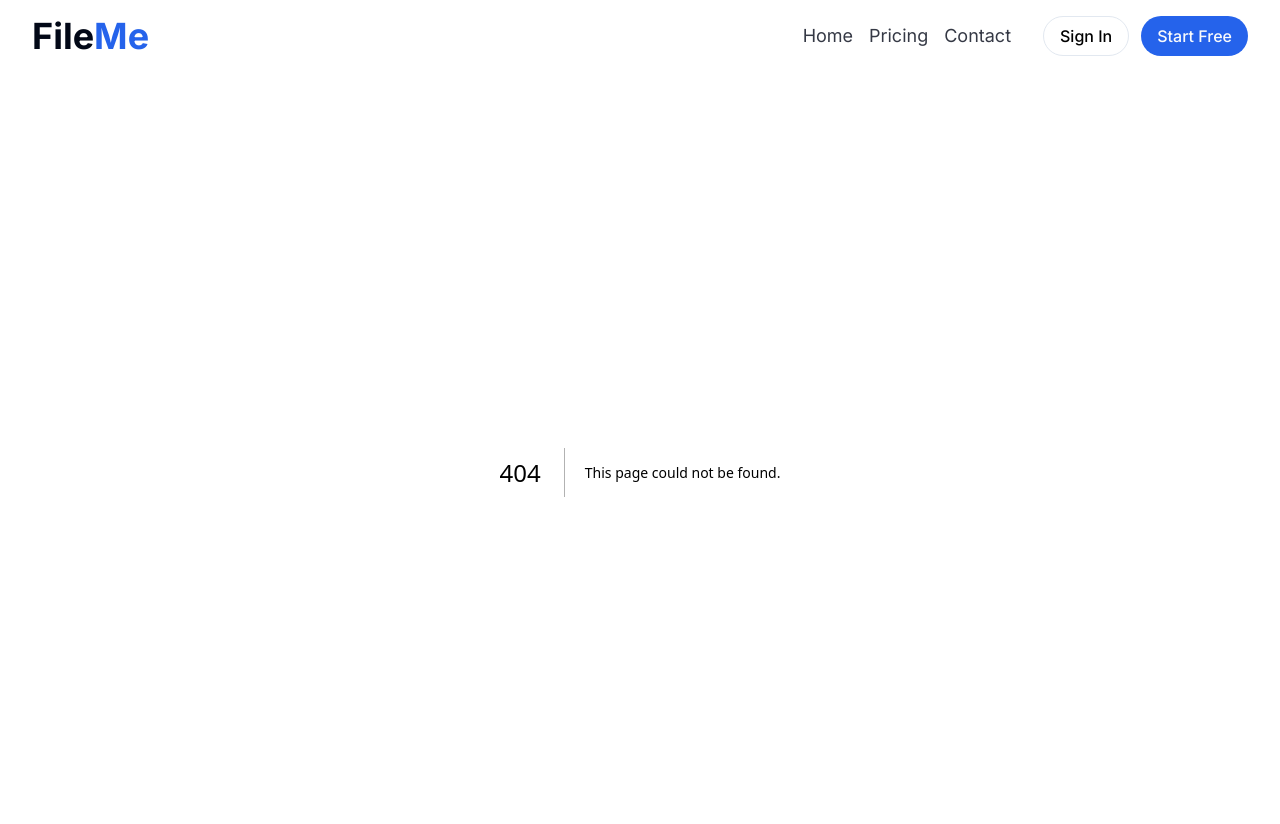
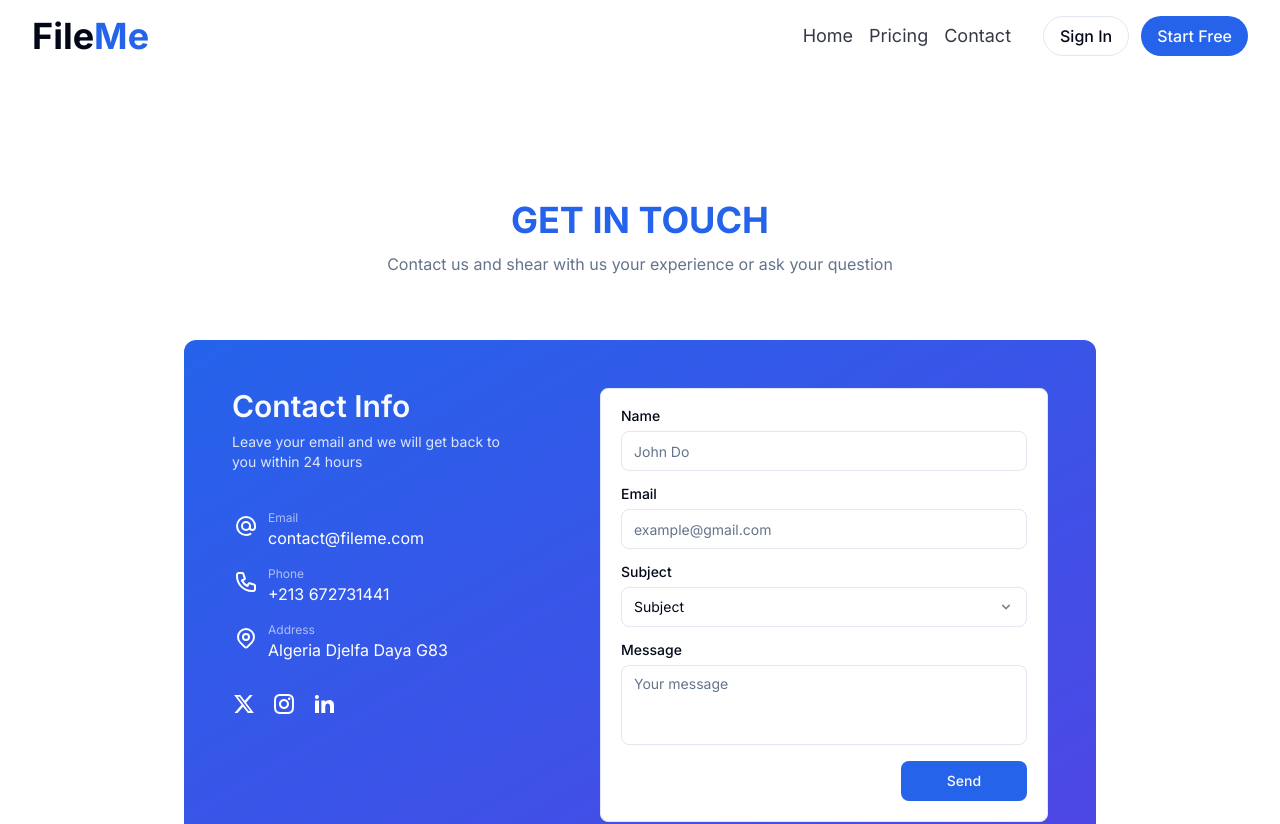
Before and after one commit to MESSELMIyahya/Fileme, a Next.js app: page /contact in a window 1280 px wide. Before the commit this address had no page. Shown: the top 824 px of the page. Built offline with nearby package versions, Linux system fonts and the light colour scheme.

Commit message:
Finish the Contact page layout and Design

```diff
--- /dev/null
+++ b/src/app/(landing)/contact/_conponents/ContactForm.tsx
@@ -0,0 +1,61 @@
+import { Button } from "@/components/ui/button";
+import { Input } from "@/components/ui/input";
+import { Label } from "@/components/ui/label";
+import { Select, SelectContent, SelectItem, SelectTrigger, SelectValue } from "@/components/ui/select";
+import { Textarea } from "@/components/ui/textarea";
+
+
+
+function ContactForm() {
+
+
+    return (<form className="w-full flex flex-col gap-4 md:w-[22em] lg:w-[28em] min-h-[25em] p-5 rounded-md bg-card border  ">
+
+        <div className="w-full flex flex-col gap-2">
+            <Label className="" htmlFor="name">
+                Name
+            </Label>
+            <Input id="name" className="w-full " placeholder="John Do" />
+        </div>
+
+        <div className="w-full flex flex-col gap-2">
+            <Label className="" htmlFor="email">
+                Email
+            </Label>
+            <Input id="email" type="email" className="w-full " placeholder="example@gmail.com" />
+        </div>
+
+        <div className="w-full flex flex-col gap-2">
+            <Label className="" htmlFor="sub">
+            Subject
+            </Label>
+            <Select>
+                <SelectTrigger id="sub" className="w-full ">
+                    <SelectValue placeholder="Subject" />
+                </SelectTrigger>
+                <SelectContent>
+                    <SelectItem value="light">Question</SelectItem>
+                    <SelectItem value="dark">Bug</SelectItem>
+                    <SelectItem value="system">Meet</SelectItem>
+                </SelectContent>
+            </Select>
+        </div>
+
+        <div className="w-full flex flex-col gap-2">
+            <Label className="" htmlFor="email">
+                Message
+            </Label>
+            <Textarea id="Message" className="w-full resize-none " placeholder="Your message" />
+        </div>
+
+
+        <div className="w-full flex justify-end">
+            <Button className="w-[9em]" >Send</Button>
+        </div>
+
+
+    </form>)
+}
+
+
+export default ContactForm ;
--- /dev/null
+++ b/src/app/(landing)/contact/_conponents/CotnactCard.tsx
@@ -0,0 +1,94 @@
+import Link from "next/link";
+import { HiOutlineAtSymbol, HiOutlineLocationMarker, HiOutlinePhone } from "react-icons/hi";
+import { RiInstagramLine, RiLinkedinFill, RiTwitterXFill } from 'react-icons/ri'
+import ContactForm from "./ContactForm";
+
+
+
+interface InfoItemProps {
+    title: string;
+    des: string;
+    Icon: typeof HiOutlineAtSymbol
+}
+
+function InfoItem({ des, Icon, title }: InfoItemProps) {
+
+    return (<li className="flex items-center gap-2">
+        <div className="w-7 h-8 flex justify-center items-center">
+            <Icon className="w-6 h-6 text-white" />
+        </div>
+        <div className="flex-1">
+            <span className="text-xs text-white/60">{title}</span>
+            <p className="text-base  leading-5 text-white ">{des}</p>
+        </div>
+    </li>)
+}
+
+
+interface Props {
+
+    info: {
+        email: string;
+        phone: string;
+        address: string;
+    };
+    accounts: {
+        x: string
+        linkedin: string;
+        instagram: string;
+    };
+    title: string;
+    des: string;
+
+}
+
+
+export default function ContactCard({ }: {}) {
+
+
+    return (<div className="w-full md:w-full xl:w-3/4 flex flex-col gap-4 md:gap-0 md:flex-row justify-between rounded-xl bg-gradient-to-br from-primary to-indigo-600 p-6 md:p-12 ">
+        {/* info */}
+        <div className="w-full md:w-1/3 flex flex-col gap-8">
+
+            {/* title */}
+            <div className="">
+                <h3 className="text-3xl font-semibold text-primary-foreground mb-2">Contact Info</h3>
+                <p className="text-sm text-secondary/90">
+                    Leave your email and we will get back to you within 24 hours
+                </p>
+            </div>
+
+            {/* contact info */}
+            <ul className="flex flex-col gap-3">
+                <InfoItem title="Email" des="contact@fileme.com" Icon={HiOutlineAtSymbol} />
+                <InfoItem title="Phone" des="+213 672731441" Icon={HiOutlinePhone} />
+                <InfoItem title="Address" des="Algeria Djelfa Daya G83" Icon={HiOutlineLocationMarker} />
+            </ul>
+
+            {/* links */}
+            <ul className="flex items-center gap-4">
+                <li>
+                    <Link href=''>
+                        <RiTwitterXFill className="w-6 h-6 text-white" />
+                    </Link>
+                </li>
+                <li>
+                    <Link href=''>
+                        <RiInstagramLine className="w-6 h-6 text-white" />
+                    </Link>
+                </li>
+                <li>
+                    <Link href=''>
+                        <RiLinkedinFill className="w-6 h-6 text-white" />
+                    </Link>
+                </li>
+            </ul>
+
+        </div>
+
+        {/* form */}
+
+        <ContactForm />
+
+    </div>)
+}
--- /dev/null
+++ b/src/app/(landing)/contact/page.tsx
@@ -0,0 +1,24 @@
+import ContactCard from "./_conponents/CotnactCard";
+
+
+export default function ContactPage() {
+
+
+
+    return (<section className="container flex flex-col gap-8 justify-center pb-12 pt-16 lg:pt-32">
+
+
+        <div className="w-full flex flex-col items-center gap-3 mb-8">
+            <h3 className="lg:text-4xl text-2xl text-center font-bold uppercase text-primary">Get In Touch</h3>
+            <p className="lg:text-base text-sm text-center text-muted-foreground ">Contact us and shear with us your experience or ask your question</p>
+        </div>
+
+
+        <div className="w-full flex justify-center">
+
+        {/* card */}
+        <ContactCard/>
+
+        </div>
+    </section>);
+}
```
